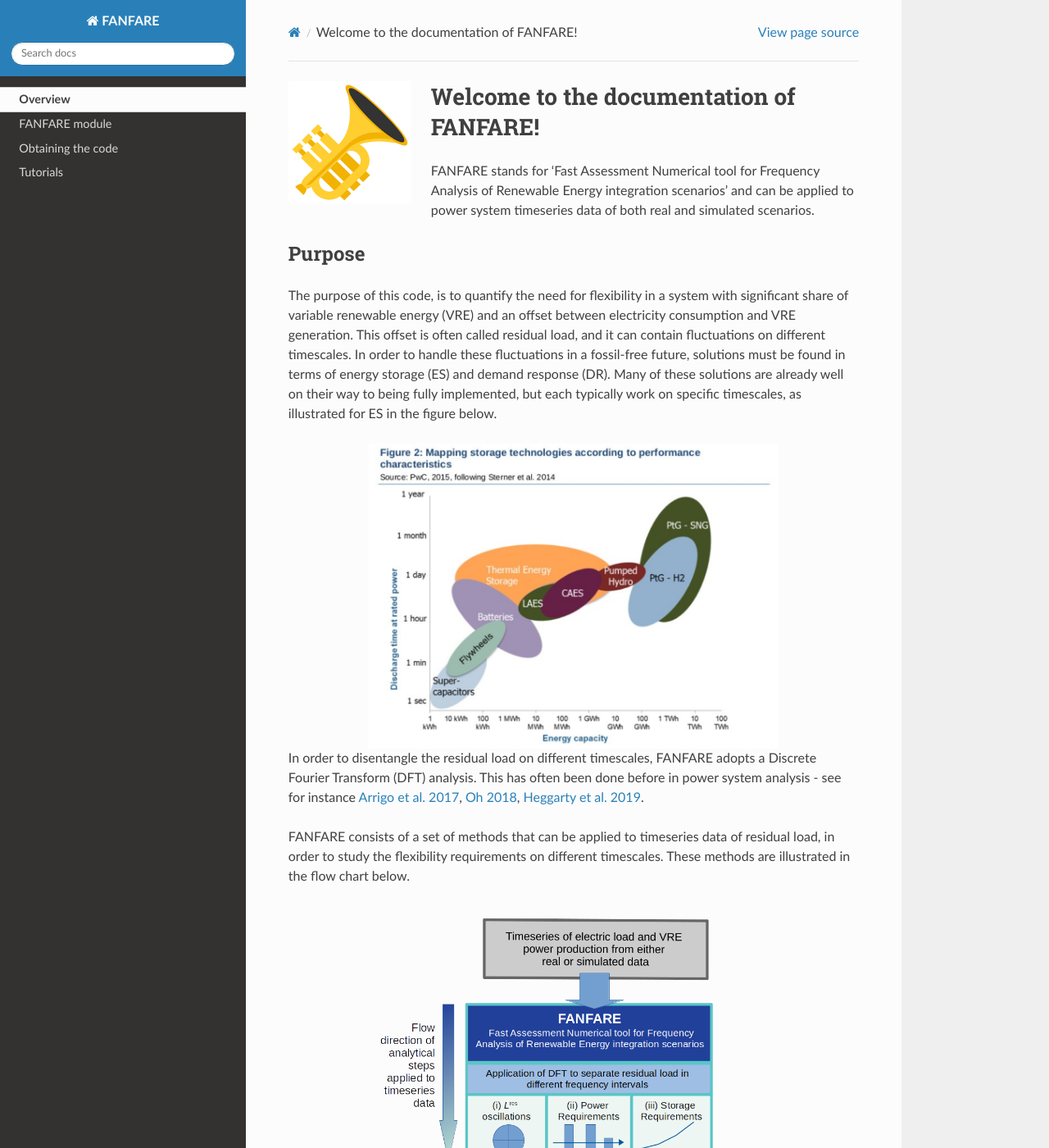
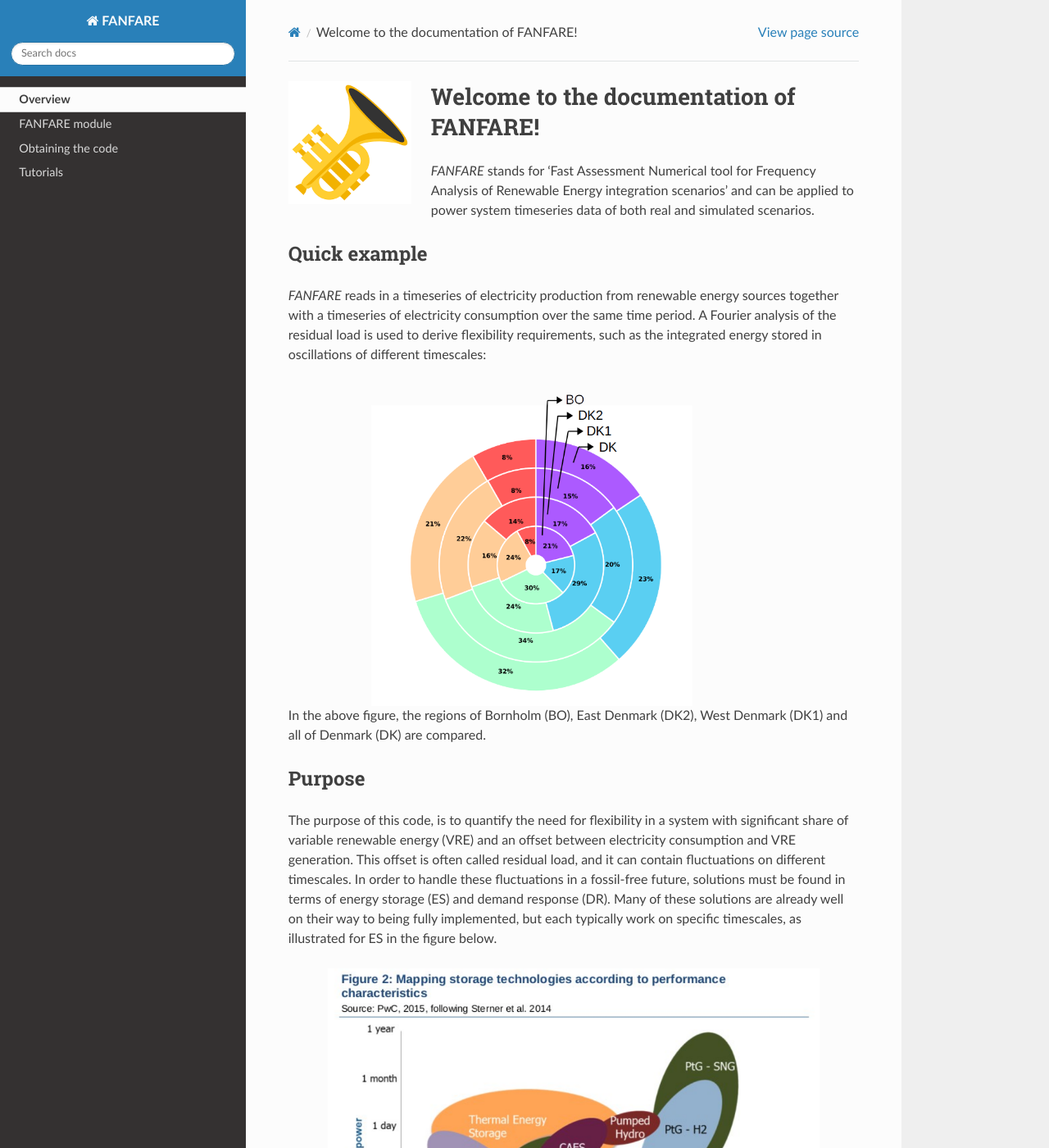
Before and after one commit to kpolsen/FANFARE, a Sphinx documentation site: the page built from docs/index.rst, in a window 1280 px wide and 1400 px high. Shown: the whole window at 82% size. Built offline with Sphinx 7.4.7 and the Read the Docs theme 2.0.0, drawn with Linux system fonts in a browser that asks for light colours; some of the changed text lies outside the part shown.

Commit message:
improved docs

```diff
--- a/docs/index.rst
+++ b/docs/index.rst
@@ -23,7 +23,20 @@
 Welcome to the documentation of FANFARE!
 ========================================
 
-FANFARE stands for 'Fast Assessment Numerical tool for Frequency Analysis of Renewable Energy integration scenarios' and can be applied to power system timeseries data of both real and simulated scenarios.
+`FANFARE` stands for 'Fast Assessment Numerical tool for Frequency Analysis of Renewable Energy integration scenarios' and can be applied to power system timeseries data of both real and simulated scenarios.
+
+
+
+Quick example
+-------------
+
+`FANFARE` reads in a timeseries of electricity production from renewable energy sources together with a timeseries of electricity consumption over the same time period. A Fourier analysis of the residual load is used to derive flexibility requirements, such as the integrated energy stored in oscillations of different timescales:
+
+.. figure:: figures/pie_charts_real.png
+   :width: 900px
+   :align: center
+
+In the above figure, the regions of Bornholm (BO), East Denmark (DK2), West Denmark (DK1) and all of Denmark (DK) are compared.
 
 Purpose
 -------
@@ -31,17 +44,17 @@
 The purpose of this code, is to quantify the need for flexibility in a system with significant share of variable renewable energy (VRE) and an offset between electricity consumption and VRE generation. This offset is often called residual load, and it can contain fluctuations on different timescales. In order to handle these fluctuations in a fossil-free future, solutions must be found in terms of energy storage (ES) and demand response (DR). Many of these solutions are already well on their way to being fully implemented, but each typically work on specific timescales, as illustrated for ES in the figure below.
 
 .. figure:: figures/ES_options.png
-   :width: 500px
+   :width: 600px
    :align: center
 
-In order to disentangle the residual load on different timescales, FANFARE adopts a Discrete Fourier Transform (DFT) analysis. This has often been done before in power system analysis - see for instance `Arrigo et al. 2017 <https://www.tib.eu/en/search/id/ieee%3Adoi~10.1109%252FISGTEurope.2017.8260312/Fourier-transform-based-procedure-for-investigations/>`_, `Oh 2018 <https://www.sciencedirect.com/science/article/pii/S0960148117309904>`_, `Heggarty et al. 2019 <https://www.sciencedirect.com/science/article/pii/S0306261919302107>`_.
+In order to disentangle the residual load on different timescales, `FANFARE` adopts a Discrete Fourier Transform (DFT) analysis. This has often been done before in power system analysis - see for instance `Arrigo et al. 2017 <https://www.tib.eu/en/search/id/ieee%3Adoi~10.1109%252FISGTEurope.2017.8260312/Fourier-transform-based-procedure-for-investigations/>`_, `Oh 2018 <https://www.sciencedirect.com/science/article/pii/S0960148117309904>`_, `Heggarty et al. 2019 <https://www.sciencedirect.com/science/article/pii/S0306261919302107>`_.
 
 
-FANFARE consists of a set of methods that can be applied to timeseries data of residual load, in order to study the flexibility requirements on different timescales.
+`FANFARE` consists of a set of methods that can be applied to timeseries data of residual load, in order to study the flexibility requirements on different timescales.
 These methods are illustrated in the flow chart below.
 
 .. figure:: figures/flow.png
-   :width: 600px
+   :width: 700px
    :align: center
 
 Contact
--- a/docs/release.rst
+++ b/docs/release.rst
@@ -9,6 +9,6 @@
 `FANFARE on GitHub <https://github.com/kpolsen/FANFARE/releases/tag/v1.0.0>`_
 
 
-This release of the code has been tested in iPython 6.4.0.
+This release of `FANFARE` has been tested in iPython 6.4.0.
 
 The best way to run the code is via jupyter notebooks, see the Tutorials section.
--- a/docs/tutorials.rst
+++ b/docs/tutorials.rst
@@ -34,7 +34,7 @@
 
 See the notebook :python:`Tutorial 2 -  i) Oscillation analysis of residual load.ipynb`
 
-This is option (i) of the FANFARE method (see frontpage), where the discrete Fourier transform (DFT) is calculated and split into different freqency intervals,
+This is option (i) of the `FANFARE` method (see frontpage), where the discrete Fourier transform (DFT) is calculated and split into different freqency intervals,
 and the resulting iDFTs of each interval is integrated.
 In this notebook, you get to chose the frequency intervals of interest and make a pie chart displaying the energy stored in each interval:
 
@@ -47,7 +47,7 @@
 
 See the notebook :python:`Tutorial 3 -  ii) Power requirements from DFT analysis.ipynb`
 
-This is option (ii) of the FANFARE method (see frontpage), where the spread in residual load whithin each frequency interval is investigated.
+This is option (ii) of the `FANFARE` method (see frontpage), where the spread in residual load whithin each frequency interval is investigated.
 
 .. figure:: figures/power_req_DK_2018.png
    :width: 700px
@@ -59,7 +59,7 @@
 
 See the notebook :python:`Tutorial 4 -  iii) Storage capacity requirements from DFT analysis.ipynb`
 
-This is option (iii) of the FANFARE method (see frontpage), where a cumulative sum of the residual load whithin each frequency interval is used to place requirements on the storage capacity for those timescales.
+This is option (iii) of the `FANFARE` method (see frontpage), where a cumulative sum of the residual load whithin each frequency interval is used to place requirements on the storage capacity for those timescales.
 
 .. code-block:: python
 
```
Also changed, not shown: docs/figures/pie_charts_real.png (added).
